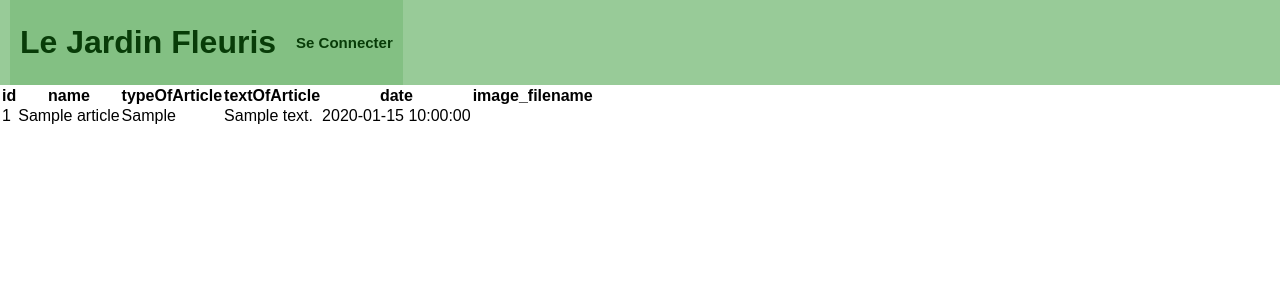
After one commit to Yamin-13/le-jardin-fleuris, a PHP site: page /ctrl/article/list.php in a window 1280 px wide. The commit adds this page. Shown: the top 300 px of the page. Run offline with PHP 8.4, Linux system fonts and the light colour scheme; tables that the repository leaves empty hold one stand-in row (values such as "Sample post").

```diff
--- /dev/null
+++ b/ctrl/article/list.php
@@ -0,0 +1,27 @@
+<?php
+
+require_once $_SERVER['DOCUMENT_ROOT'] . '/cfg/db.php';
+require_once $_SERVER['DOCUMENT_ROOT'] . '/model/lib/db.php';
+require_once $_SERVER['DOCUMENT_ROOT'] . '/model/lib/article.php';
+
+// Liste les Articles
+
+// Définit les clés de dictionnaire de la page
+$pageTitle = 'Liste des Articles';
+
+// Ouvre une connexion à la BDD
+require_once $_SERVER['DOCUMENT_ROOT'] . '/cfg/db.php';
+require_once $_SERVER['DOCUMENT_ROOT'] . '/model/lib/db.php';
+$dbConnection = getConnection($dbConfig);
+
+// Prépare la requête
+$query = 'SELECT article.id, article.name, article.typeOfArticle, article.image_filename, article.date, article.textOfArticle ';
+$query .= ' FROM article';
+$statement = $dbConnection->prepare($query);
+
+// Exécute la requête
+$successOrFailure = $statement->execute();
+$listArticle = $statement->fetchAll(PDO::FETCH_ASSOC);
+
+// Rends la vue
+include $_SERVER['DOCUMENT_ROOT'] . '/view/Article/list.php';
--- a/db/db-1-structure.sql
+++ b/db/db-1-structure.sql
@@ -30,7 +30,7 @@ CREATE TABLE user (
 CREATE TABLE comment (
   id bigint(20) NOT NULL AUTO_INCREMENT PRIMARY KEY
   ,textOfComment varchar(500) NOT NULL
-  ,date timestamp(6) NOT NULL
+  ,date timestamp NOT NULL
   ,idUser bigint(20) NOT NULL
   ,idArticle bigint(20) NOT NULL
 )
--- a/index.php
+++ b/index.php
@@ -1,3 +1,3 @@
 <?php
 
-header('location: ' . '/ctrl/display.php');
+header('location: ' . '/ctrl/article/display.php');
--- a/model/lib/article.php
+++ b/model/lib/article.php
@@ -1,4 +1,27 @@
 <?php
+
+/**
+ * Liste les Articles.
+ *
+ * @param PDO db Connexion à la BDD.
+ * @return array Succès ou échec.
+ */
+
+ function getAll(PDO $db): array
+ {
+
+     // Prépare la requête
+     $query = ' SELECT article.id, article.name, article.date, article.textOfArticle, article.image_filename, article.typeOfArticle, article.idUser, article.idCategorie';
+     $query .= ' FROM article';
+     $statement = $db->prepare($query);
+
+     // Exécute la requête
+     $successOrFailure = $statement->execute();
+     $listArticle = $statement->fetchAll(PDO::FETCH_ASSOC);
+
+     return $listArticle;
+ }
+
 
 /**
  * Crée une Article
@@ -9,19 +32,18 @@
  * @return boolean Succès ou échec.
  */
 
-function create(string $name, string $textOfArticle, string $TypeOfArticle, string $date, string $image_filename, string $IdCategorie, string $IdUser, PDO $db): bool
+function create(string $name, string $textOfArticle, string $TypeOfArticle, string $date, string $image_filename, string $idCategorie, string $IdUser, PDO $db): bool
 {
     // Prépare la requête
-    $query = 'INSERT INTO article (name, TypeOfArticle, textOfArticle, date, image_filename, IdCategorie, IdUser ) VALUES (:name, :TypeOfArticle, :textOfArticle, :date, :image_filename, :IdCategorie, :IdUser)';
+    $query = 'INSERT INTO article (name, TypeOfArticle, textOfArticle, date, image_filename, idCategorie, IdUser ) VALUES (:name, :TypeOfArticle, :textOfArticle, :date, :image_filename, :idCategorie, :IdUser)';
     $statement = $db->prepare($query);
     $statement->bindParam(':name', $name);
     $statement->bindParam(':TypeOfArticle', $TypeOfArticle);
     $statement->bindParam(':textOfArticle', $textOfArticle);
     $statement->bindParam(':date', $date);
     $statement->bindParam(':image_filename', $image_filename);
-    $statement->bindParam(':IdCategorie', $IdCategorie);
+    $statement->bindParam(':idCategorie', $idCategorie);
     $statement->bindParam(':IdUser', $IdUser);
-    $statement->bindParam(':idCategorie', $idCategorie);
 
 
     // Exécute la requête
--- /dev/null
+++ b/view/article/list.php
@@ -0,0 +1,42 @@
+<!DOCTYPE html>
+<html lang="en">
+<head>
+    <meta charset="UTF-8">
+    <meta name="viewport" content="width=device-width, initial-scale=1.0">
+    <link rel="stylesheet" href="/asset/css/style.css">
+    <title><?= $pageTitle ?></title>
+</head>
+<body>
+<?php include $_SERVER['DOCUMENT_ROOT'] . '/view/partial/header.php'; ?>
+<main>
+<table>
+<thead>
+    <tr>
+        <th>id</th>
+        <th>name</th>
+        <th>typeOfArticle</th>
+        <th>textOfArticle</th>
+        <th>date</th>
+        <th>image_filename</th>
+
+    </tr>
+</thead>
+
+<tbody>
+    <?php foreach ($listArticle as $article) { ?>
+
+        <tr>
+            <td><?= $article['id'] ?></td>
+            <td><?= $article['name'] ?></td>
+            <td><?= $article['typeOfArticle'] ?></td>
+            <td><?= $article['textOfArticle'] ?></td>
+            <td><?= $article['date'] ?></td>
+
+        </tr>
+    <?php } ?>
+</tbody>
+</table>
+</main>
+
+</body>
+</html>
```
Also changed, not shown: ctrl/article/add-display.php (added, +23 -0 lines), ctrl/article/add.php (added, +27 -0 lines), view/article/display.php (+44 -1 lines), ctrl/article/display.php (renamed from ctrl/display.php), ctrl/login/login.php (added), ctrl/login/logout.php (added), ctrl/login/register.php (added), 4 other files.
